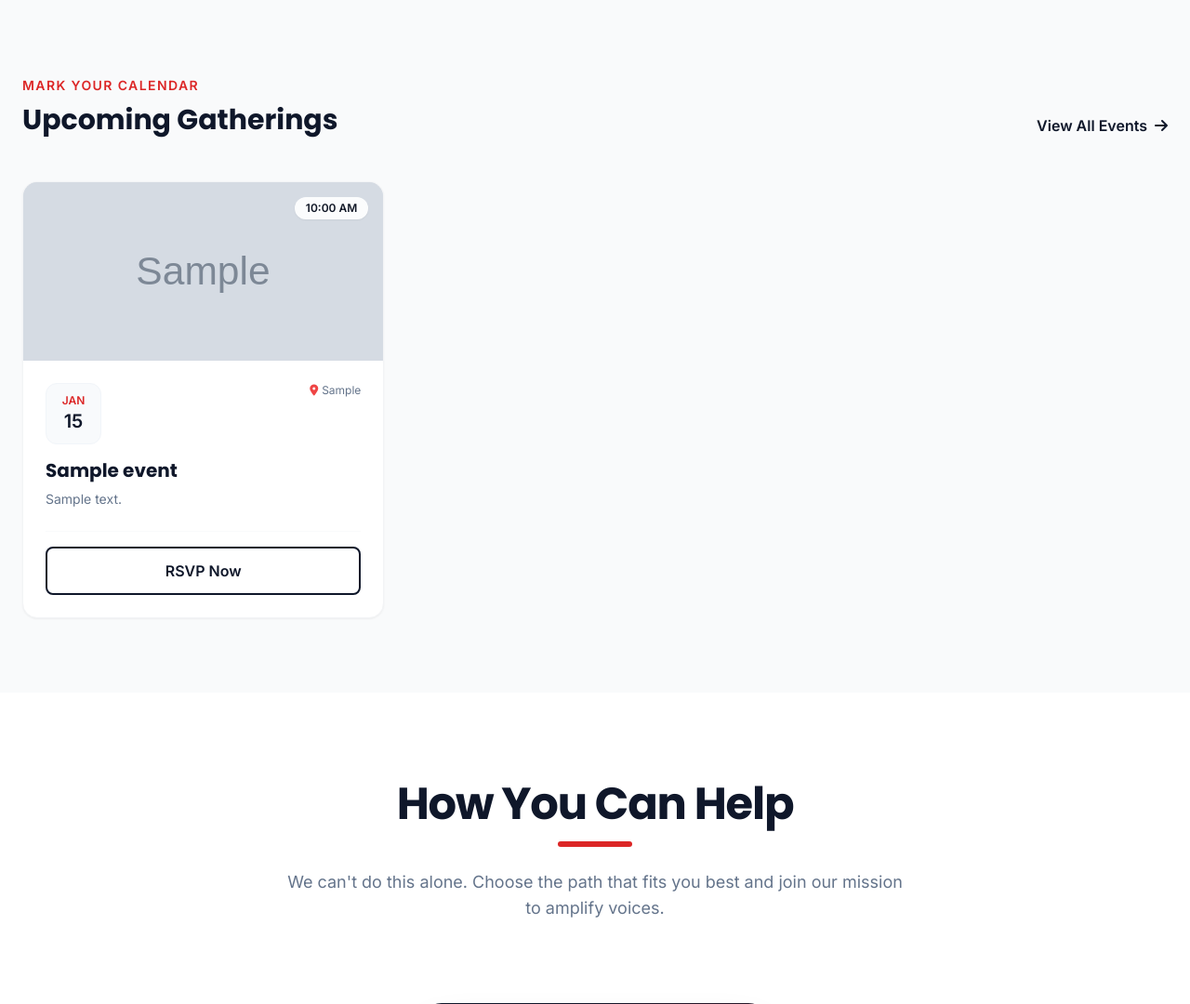
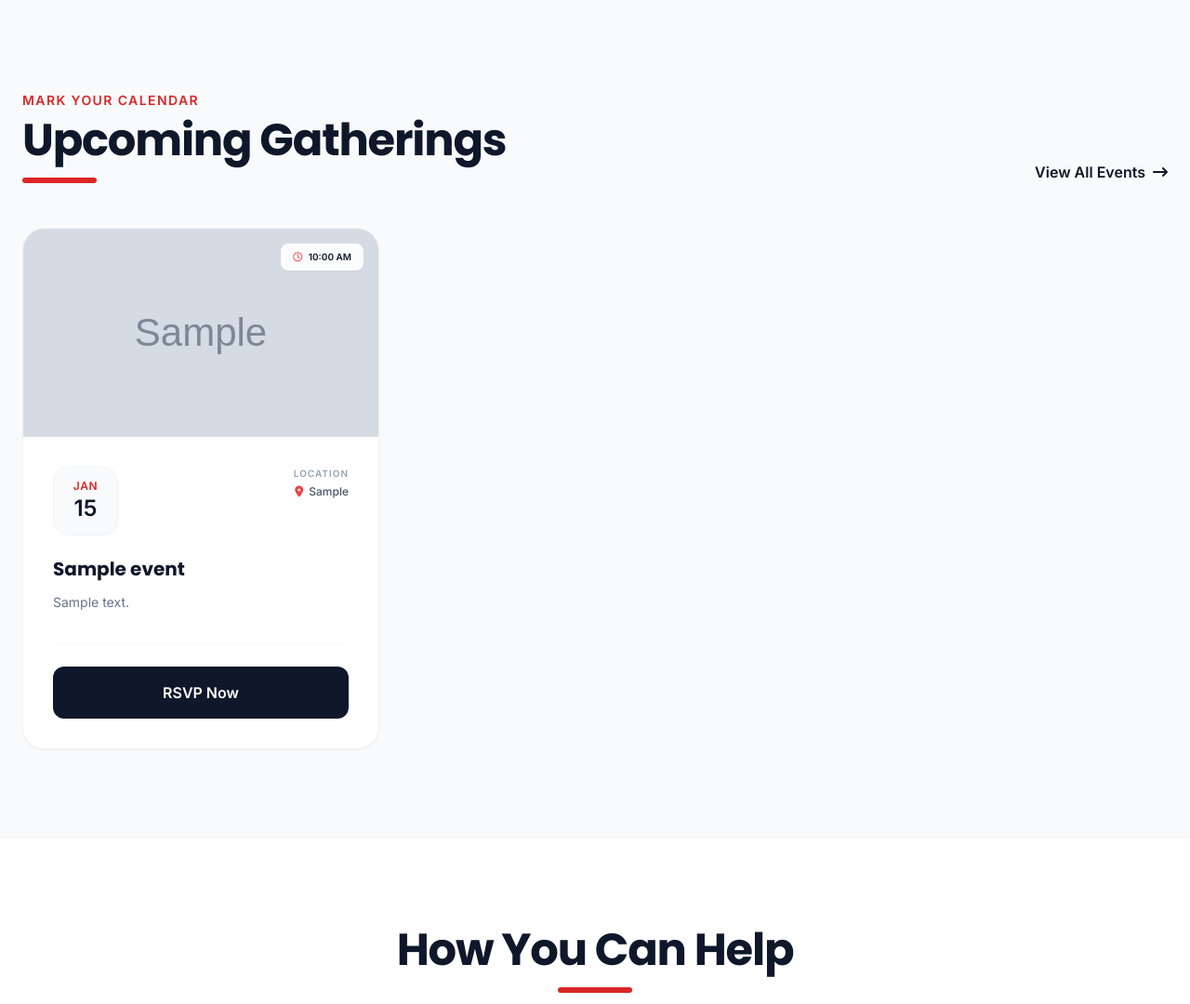
Before and after one commit to Williams-Opone/osov, a Flask app: page / in a window 1280 px wide. Shown: the part 4417-5497 px from the top of the page at 93% size. Run offline with Flask 3, Linux system fonts and the light colour scheme; tables that the repository leaves empty hold one stand-in row (values such as "Sample post"); grey boxes marked "Sample" are stand-in pictures; some libraries are stand-ins or nearby versions.

Commit message:
Making the event section responsive

```diff
--- a/project/templates/user/index.html
+++ b/project/templates/user/index.html
@@ -387,44 +387,69 @@
     </section>
 
     {% if events %}
-    <section class="py-20 bg-gray-50">
+    <section class="py-16 md:py-24 bg-gray-50 overflow-hidden">
         <div class="container mx-auto px-6">
-            <div class="flex justify-between items-end mb-12">
-                <div>
+
+            <div class="flex flex-col md:flex-row justify-between items-center md:items-end mb-12 gap-6 text-center md:text-left">
+                <div class="max-w-xl">
                     <span class="text-red-600 font-bold tracking-widest uppercase text-xs md:text-sm">Mark Your Calendar</span>
-                    <h2 class="text-3xl font-bold mt-2 text-slate-900">Upcoming Gatherings</h2>
+                    <h2 class="text-3xl md:text-5xl font-bold mt-2 text-slate-900 tracking-tight">Upcoming Gatherings</h2>
+                    <div class="h-1.5 w-20 bg-red-600 mx-auto md:mx-0 mt-4 rounded-full"></div>
                 </div>
-                <a href="{{ url_for('main.events') }}" class="hidden md:inline-flex items-center font-bold text-slate-900 hover:text-red-600 transition">View All Events <i class="fa-solid fa-arrow-right ml-2"></i></a>
+
+                <a href="{{ url_for('main.events') }}" class="hidden lg:inline-flex items-center gap-2 font-bold text-slate-900 hover:text-red-600 transition group/link">
+                    View All Events
+                    <i class="fa-solid fa-arrow-right-long group-hover/link:translate-x-2 transition-transform"></i>
+                </a>
             </div>
 
-            <div class="grid grid-cols-1 md:grid-cols-2 lg:grid-cols-3 gap-8">
+            <div class="grid grid-cols-1 lg:grid-cols-3 gap-8 lg:gap-10 items-stretch max-w-lg lg:max-w-none mx-auto">
                 {% for event in events %}
-                <div class="bg-white rounded-2xl border border-gray-100 shadow-sm hover:shadow-xl hover:border-red-100 transition duration-300 group flex flex-col overflow-hidden">
-                    <div class="h-48 relative w-full bg-gray-200">
-                        <img src="{{ event.image_url }}" alt="{{ event.title }}" class="w-full h-full object-cover transition duration-500 group-hover:scale-105">
-                        <div class="absolute top-4 right-4 bg-white/90 backdrop-blur text-gray-900 text-xs font-bold px-3 py-1 rounded-full shadow-sm">{{ event.date_time.strftime('%I:%M %p') }}</div>
+                <div class="bg-white rounded-3xl border border-gray-100 shadow-sm hover:shadow-2xl hover:border-red-100 transition-all duration-500 group flex flex-col overflow-hidden">
+
+                    <div class="h-56 relative w-full overflow-hidden bg-gray-200">
+                        <img src="{{ event.image_url }}" alt="{{ event.title }}" class="w-full h-full object-cover transition duration-700 group-hover:scale-110">
+                        <div class="absolute top-4 right-4 bg-white/90 backdrop-blur text-slate-900 text-[10px] font-bold px-3 py-1.5 rounded-lg shadow-sm border border-white/50">
+                            <i class="fa-regular fa-clock text-red-500 mr-1"></i> {{ event.date_time.strftime('%I:%M %p') }}
+                        </div>
                     </div>
-                    <div class="p-6 flex flex-col flex-grow">
-                        <div class="flex items-start justify-between mb-4">
-                            <div class="bg-slate-50 rounded-xl p-2.5 text-center min-w-[60px] border border-slate-100 group-hover:bg-red-50 group-hover:border-red-100 transition">
-                                <span class="block text-red-600 font-bold text-xs uppercase">{{ event.date_time.strftime('%b') }}</span>
-                                <span class="block text-slate-900 font-bold text-xl">{{ event.date_time.strftime('%d') }}</span>
+
+                    <div class="p-8 flex flex-col flex-grow">
+                        <div class="flex items-start justify-between mb-6">
+                            <div class="bg-slate-50 rounded-2xl p-3 text-center min-w-[70px] border border-slate-100 group-hover:bg-red-600 group-hover:border-red-600 transition-all duration-300">
+                                <span class="block text-red-600 group-hover:text-white font-bold text-xs uppercase tracking-wider">{{ event.date_time.strftime('%b') }}</span>
+                                <span class="block text-slate-900 group-hover:text-white font-extrabold text-2xl">{{ event.date_time.strftime('%d') }}</span>
                             </div>
-                            <div class="text-right max-w-[60%]">
-                                <p class="text-slate-500 text-xs flex items-center justify-end gap-1 truncate"><i class="fa-solid fa-location-dot text-red-500"></i> {{ event.location }}</p>
+
+                            <div class="text-right flex flex-col items-end max-w-[65%]">
+                                <span class="text-slate-400 text-[10px] font-bold uppercase tracking-widest mb-1">Location</span>
+                                <p class="text-slate-600 text-xs font-medium flex items-center justify-end gap-1.5 leading-snug">
+                                    <i class="fa-solid fa-location-dot text-red-500"></i> {{ event.location }}
+                                </p>
                             </div>
                         </div>
-                        <h3 class="text-xl font-bold text-slate-900 mb-2 leading-tight group-hover:text-red-600 transition line-clamp-2">{{ event.title }}</h3>
-                        <p class="text-slate-500 text-sm mb-6 line-clamp-2">{{ event.description }}</p>
-                        <div class="mt-auto pt-4 border-t border-gray-50">
-                            <a href="{{ url_for('main.event_detail', event_id=event.id) }}" class="w-full block text-center py-3 rounded-lg bg-white border-2 border-slate-900 text-slate-900 font-bold hover:bg-slate-900 hover:text-white transition">RSVP Now</a>
+
+                        <h3 class="text-xl font-bold text-slate-900 mb-3 leading-tight group-hover:text-red-600 transition-colors line-clamp-2">
+                            {{ event.title }}
+                        </h3>
+                        <p class="text-slate-500 text-sm leading-relaxed mb-8 line-clamp-3">
+                            {{ event.description }}
+                        </p>
+
+                        <div class="mt-auto pt-6 border-t border-slate-50">
+                            <a href="{{ url_for('main.event_detail', event_id=event.id) }}" class="w-full block text-center py-4 rounded-xl bg-slate-900 text-white font-bold hover:bg-red-600 hover:shadow-lg hover:shadow-red-600/30 transition-all duration-300 transform hover:-translate-y-1">
+                                RSVP Now
+                            </a>
                         </div>
                     </div>
                 </div>
                 {% endfor %}
             </div>
-            <div class="mt-8 text-center md:hidden">
-                <a href="{{ url_for('main.events') }}" class="font-bold text-slate-900 border-b-2 border-slate-900 pb-1">View All Events</a>
+
+            <div class="mt-12 text-center lg:hidden">
+                <a href="{{ url_for('main.events') }}" class="inline-flex items-center gap-2 font-bold text-slate-900 border-b-2 border-red-600 pb-1 hover:text-red-600 transition-colors">
+                    View All Events <i class="fa-solid fa-arrow-right text-xs"></i>
+                </a>
             </div>
         </div>
     </section>
```
